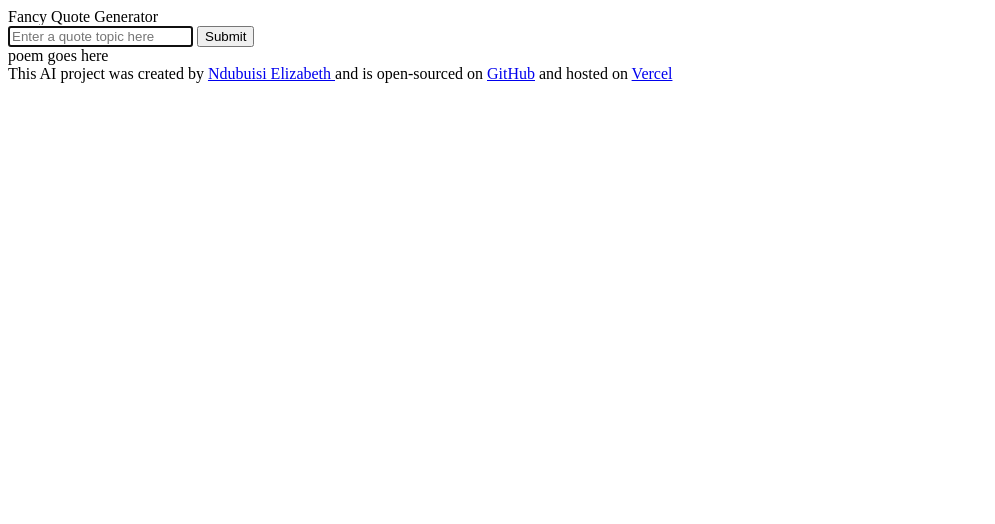
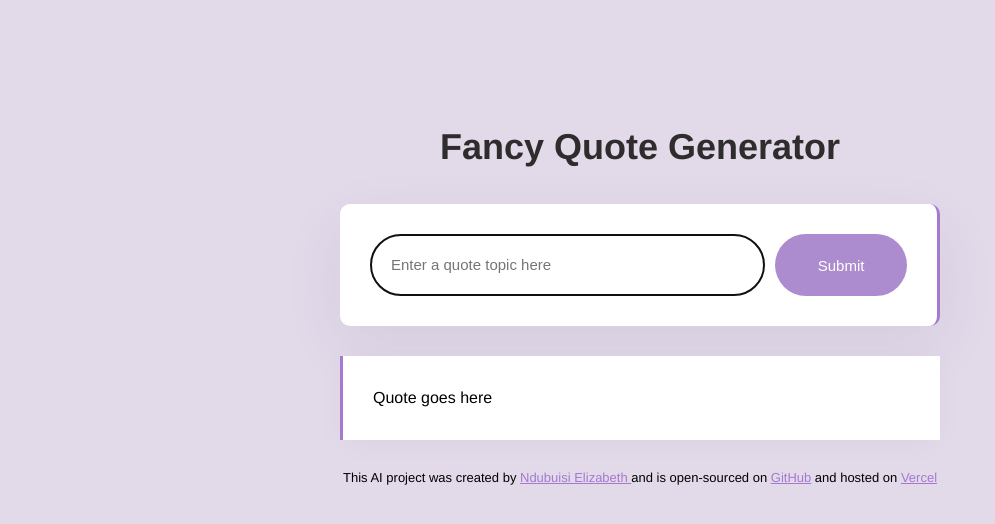
Before and after one commit to DevDimma/Quote-Generator, a plain HTML site: page index.html in a window 1280 px wide. Shown: the whole page, without its empty margins (0-995 px from the left). Drawn offline with Linux system fonts and the light colour scheme.

Commit message:
added styling

```diff
--- a/index.html
+++ b/index.html
@@ -7,15 +7,17 @@
   <link rel="stylesheet" href="style.css">
 </head>
 <body>
+  <div class="container">
   <header>Fancy Quote Generator</header>
 
   <main>
     <form >
-      <input type="text" placeholder="Enter a quote topic here" autofocus required autocomplete="off">
-      <input type="submit">
+      <input type="text" placeholder="Enter a quote topic here" autofocus required autocomplete="off"
+       class="instructions">
+      <input type="submit" class="submit-button">
     </form>
-    <div>
-      poem goes here
+    <div class="quote">
+      Quote goes here
     </div>
   </main>
 
@@ -24,6 +26,8 @@
 </a>and is open-sourced on <a href="https://github.com/DevDimma/Quote-Generator" target="_blank">GitHub</a>
 and hosted on <a href="https://awesome-ai-quote-generator.vercel.app/" target="_blank">Vercel</a>
 </footer>
+</div>
+
 
   <script src="index.js"></script>
 </body>
--- a/style.css
+++ b/style.css
@@ -0,0 +1,67 @@
+body {
+  background-color: rgb(226, 218, 233);
+  font-family: Helvetica, sans-serif;
+}
+
+.container {
+  margin: 120px auto;
+  max-width: 600px;
+}
+ a {
+  color: rgb(164, 121, 207);
+ }
+header {
+  text-align: center;
+  font-weight: 600;
+  font-size: 36px;
+  line-height: 1.5em;
+  color: rgb(46, 44, 44);
+  padding-bottom: 30px;
+}
+
+form {
+ padding: 30px;
+ background-color: white;
+ border-radius: 10px;
+ box-shadow: 0px 20px 60px rgba(65, 50, 100, 0.08);
+ border-right: 3px solid rgb(164, 121, 207);
+ display: flex;
+ margin-bottom: 30px;
+}
+
+.instructions {
+ padding: 20px;
+ font-size: 15px;
+ border: 1px solid rgba(208, 195, 221, 0.5);
+ color: rgb(46, 44, 44);
+ border-radius: 50px;
+ width: 80%;
+ line-height: 20px;
+}
+
+.submit-button {
+  margin-left: 10px;
+  background-color: rgb(173, 139, 207);
+  border: none;
+  border-radius: 50px;
+  color: white;
+  width: 150px;
+  padding: 14px 24px;
+  font-size: 15px;
+  font-weight: 400;
+}
+
+.quote {
+  font-size: 16px;
+  padding: 30px;
+  background-color: white;
+  line-height: 1.5;
+  border-left: 3px solid rgb(164, 121, 207);
+  box-shadow: 0px 4px 30px 0px rgba(39, 33, 66, 0.03);
+}
+
+footer {
+  font-size: 13px;
+  margin-top: 30px;
+  text-align: center;
+}
```
